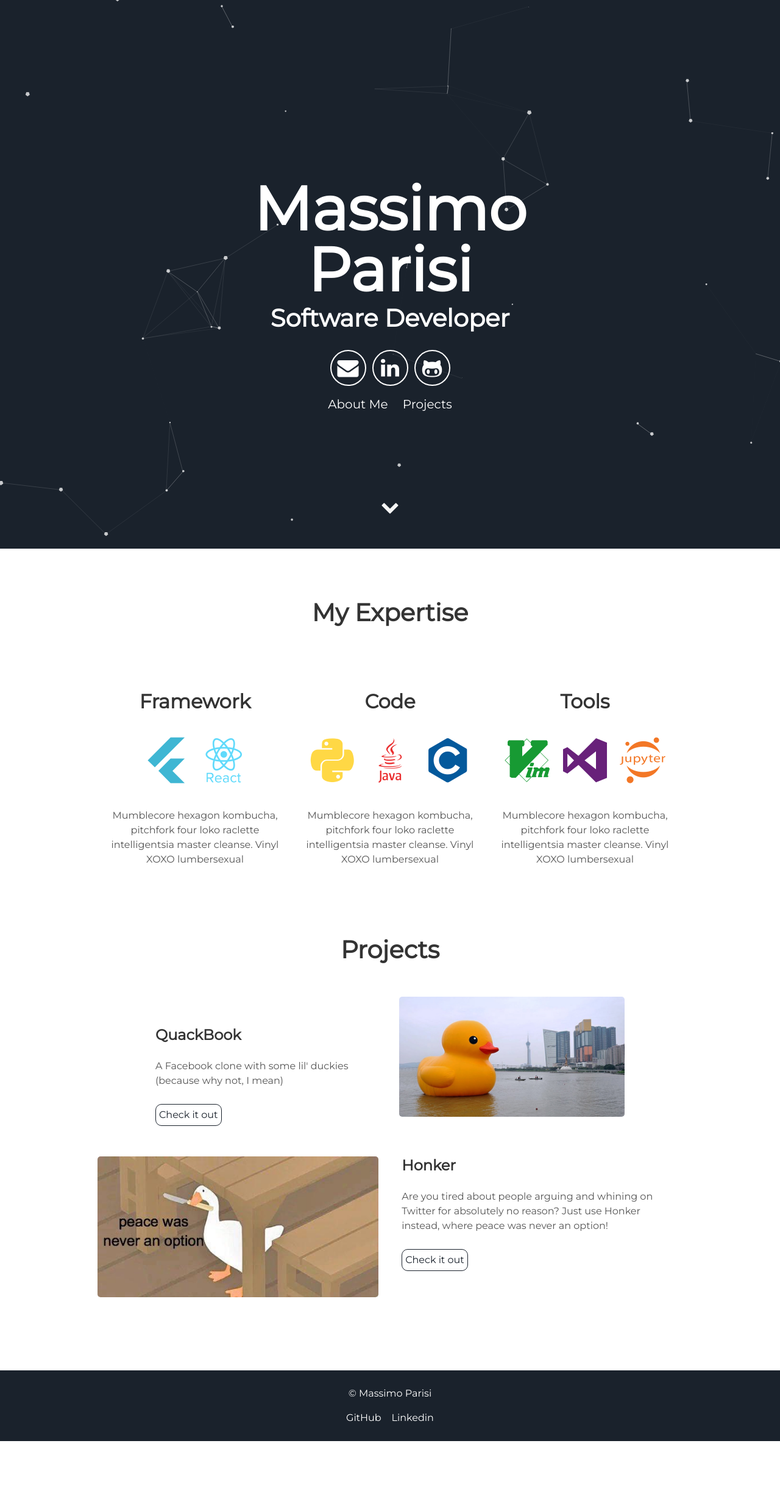
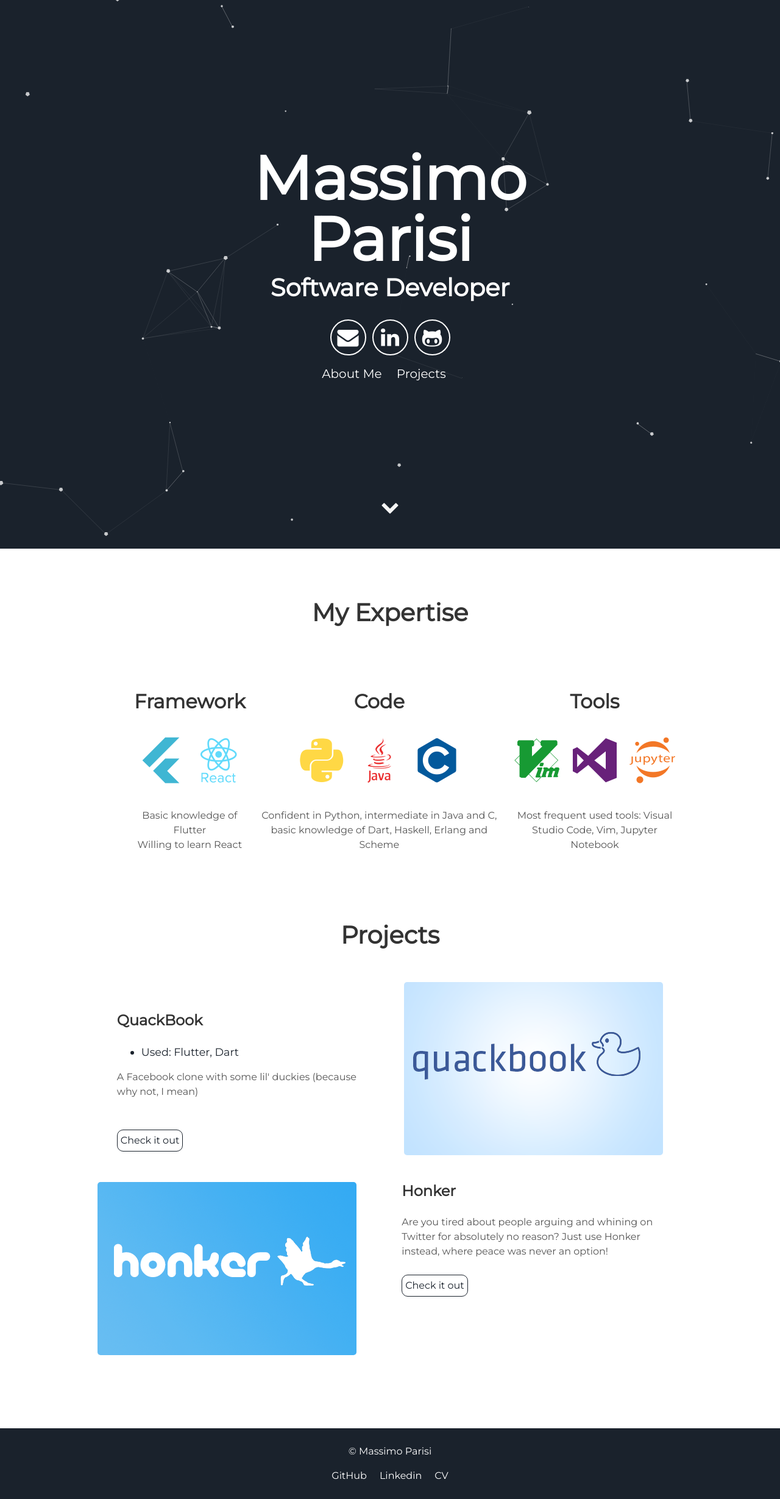
Before and after one commit to MassimoParisi/MassimoParisi.github.io, a Jekyll site: the page built from index.html, in a window 1280 px wide. Shown: the whole page at 61% size. Built offline with Jekyll 4.4.1, drawn with Linux system fonts in a browser that asks for light colours; nearby versions of some CDN libraries; before the commit the page ends 2364 px from its top, so only the background shows below that.

Commit message:
Added CV, basic descriptions and project thumbnails

```diff
--- a/_includes/about.html
+++ b/_includes/about.html
@@ -7,23 +7,20 @@
       <h2>Framework</h2>
       <i class="devicon-flutter-plain colored"></i>
       <i class="devicon-react-original-wordmark colored"></i>
-      <p>Mumblecore hexagon kombucha, pitchfork four loko raclette intelligentsia master cleanse.
-        Vinyl XOXO lumbersexual</p>
+      <p>Basic knowledge of Flutter <br> Willing to learn React</p>
     </div>
     <div class="tech">
       <h2>Code</h2>
       <i class="devicon-python-plain colored"></i>
       <i class="devicon-java-plain-wordmark colored"></i>
       <i class="devicon-c-plain-wordmark colored"></i>
-      <p>Mumblecore hexagon kombucha, pitchfork four loko raclette intelligentsia master cleanse.
-        Vinyl XOXO lumbersexual</p>
+      <p>Confident in Python, intermediate in Java and C, basic knowledge of Dart, Haskell, Erlang and Scheme</p>
     </div>
     <div class="tech">
       <h2>Tools</h2>
       <i class="devicon-vim-plain colored"></i>
       <i class="devicon-visualstudio-plain colored"></i>
       <i class="devicon-jupyter-plain-wordmark colored"></i>
-      <p>Mumblecore hexagon kombucha, pitchfork four loko raclette intelligentsia master cleanse.
-        Vinyl XOXO lumbersexual</p>
+      <p>Most frequent used tools: Visual Studio Code, Vim, Jupyter Notebook</p>
     </div>
 </div>
--- a/_includes/footer.html
+++ b/_includes/footer.html
@@ -1,6 +1,9 @@
 <footer class="footer">
     <p>&copy; {{site.username}}</p>
-    <p><a href="https://github.com/MassimoParisi">GitHub</a>&nbsp;&nbsp;&nbsp;&nbsp;<a href="https://www.linkedin.com/in/massimo-parisi-2ab064195/">Linkedin</a></p>
+    <p><a href="https://github.com/MassimoParisi">GitHub</a>
+        &nbsp;&nbsp;&nbsp;&nbsp;<a href="https://www.linkedin.com/in/massimo-parisi-2ab064195/">Linkedin</a>
+        &nbsp;&nbsp;&nbsp;&nbsp;<a href="../CV.pdf">CV</a>
+    </p>
 </footer>
 <script src="//cdn.jsdelivr.net/particles.js/2.0.0/particles.min.js"></script>
 <script src="{{ "/assets/js/sweet-scroll.min.js" | prepend: site.baseurl }}"></script>
--- a/_includes/header.html
+++ b/_includes/header.html
@@ -11,7 +11,7 @@
         <a aria-label="My Linkedin" target="_blank" href="https://www.linkedin.com/in/massimo-parisi-2ab064195/"><i class="icon fa fa-linkedin" aria-hidden="true"></i></a>
         <a aria-label="My Github" target="_blank" href="https://github.com/MassimoParisi"><i class="icon fa fa-github-alt" aria-hidden="true"></i></a>
       </div>
-      <div class="header-links">
+      <div class="header-links" padding-bottom="30px">
         <a class="link" href="#about" data-scroll>About Me</a>
         <a class="link" href="#projects" data-scroll>Projects</a>
       </div>
--- a/_includes/projects.html
+++ b/_includes/projects.html
@@ -3,22 +3,21 @@
 </div>
 <div class="user-projects">
   <div class="images-right">
-    <img alt="mountains" src="{{ "/assets/img/duck.jpg" | prepend: site.baseurl }}" />
+    <img alt="mountains" src="{{ "/assets/img/quackbook-logo.png" | prepend: site.baseurl }}" />
   </div>
   <div class="contents">
     <h3> QuackBook </h3>
-    <!--
     <ul>
-      <li> Featured Skills</li>
+      <li> Used: Flutter, Dart</li>
     </ul>
-    -->
-    <p>A Facebook clone with some lil' duckies (because why not, I mean)</p>
+    <p>A Facebook clone with some lil' duckies (because why not, I mean)
+      &nbsp;&nbsp;&nbsp;&nbsp;&nbsp;&nbsp;&nbsp;&nbsp;&nbsp;&nbsp;&nbsp;&nbsp;&nbsp;&nbsp;&nbsp;&nbsp;&nbsp;&nbsp;&nbsp;&nbsp;&nbsp;&nbsp;&nbsp;&nbsp;&nbsp;&nbsp;&nbsp;&nbsp;&nbsp;&nbsp;&nbsp;&nbsp;&nbsp;&nbsp;&nbsp;&nbsp;&nbsp;&nbsp;&nbsp;&nbsp;&nbsp;&nbsp;&nbsp;&nbsp;&nbsp;&nbsp;&nbsp;&nbsp;&nbsp;&nbsp;&nbsp;&nbsp;&nbsp;&nbsp;&nbsp;&nbsp;&nbsp;&nbsp;&nbsp;&nbsp;&nbsp;&nbsp;&nbsp;&nbsp;&nbsp;&nbsp;&nbsp;&nbsp;&nbsp;&nbsp;&nbsp;&nbsp;&nbsp;&nbsp;&nbsp;&nbsp;&nbsp;&nbsp;&nbsp;&nbsp;&nbsp;&nbsp;&nbsp;&nbsp;&nbsp; </p>
     <a class="project-link" href="https://www.youtube.com/watch?v=L_jWHffIx5E">Check it out</a>
   </div>
 </div>
 <div class="user-projects">
   <div class="images-left">
-    <img alt="mountains" src="{{ "/assets/img/goose.jpg" | prepend: site.baseurl }}" />
+    <img alt="mountains" src="{{ "/assets/img/honker-logo.png" | prepend: site.baseurl }}" />
   </div>
   <div class="contents-right">
     <h3> Honker </h3>
```
Also changed, not shown: assets/css/main.css, assets/img/honker-logo.png (added), assets/img/quackbook-logo.png (added), 1 other file.
